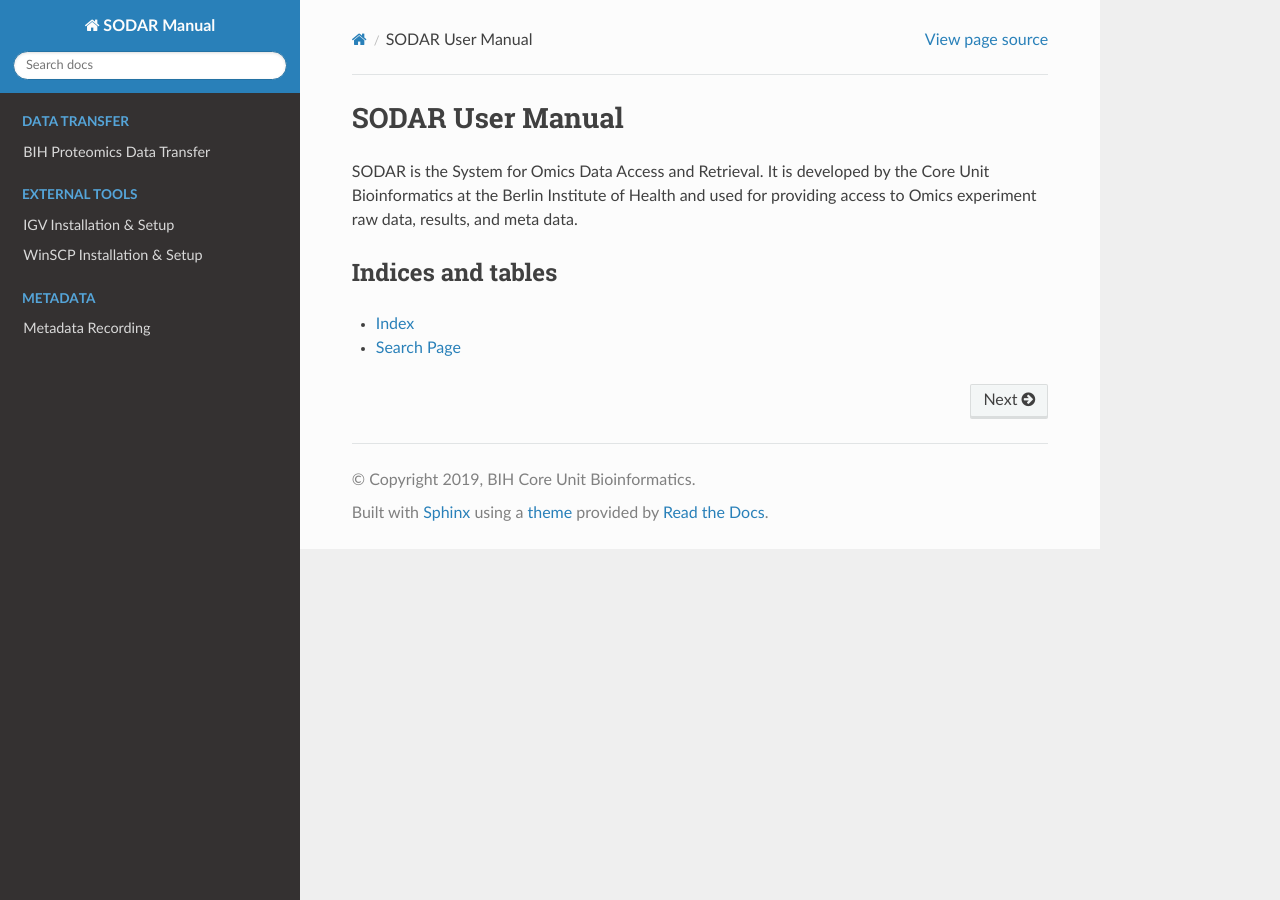
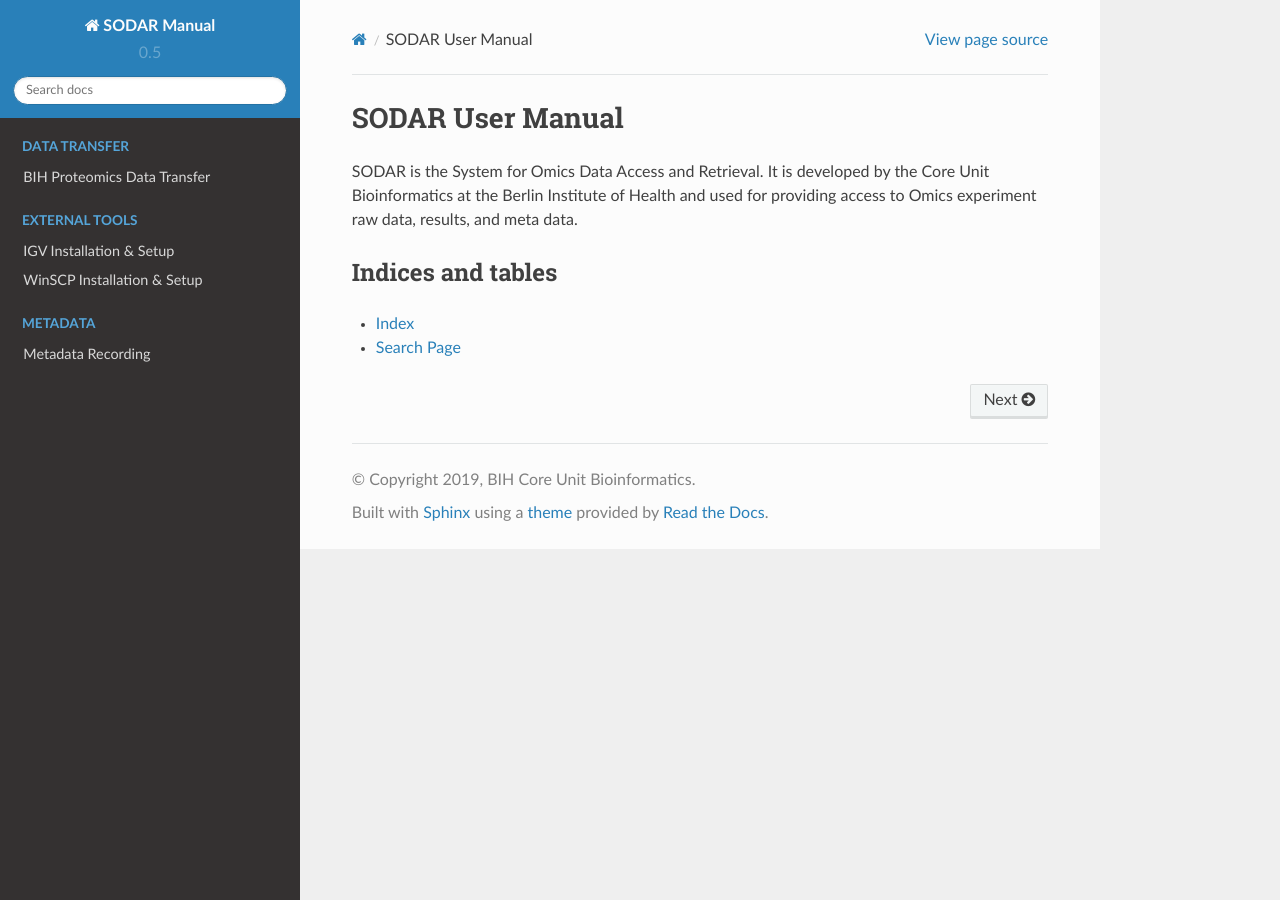
Before and after one commit to bihealth/sodar-server, a Sphinx documentation site: the page built from docs_manual/source/index.rst, in a window 1280 px wide. Built offline with Sphinx 7.4.7 and the Read the Docs theme 2.0.0, drawn with Linux system fonts in a browser that asks for light colours.

Commit message:
preparing v0.5.0 release

```diff
--- a/CHANGELOG.rst
+++ b/CHANGELOG.rst
@@ -5,8 +5,8 @@ Changelog for the SODAR Web UI. Loosely follows the
 `Keep a Changelog <http://keepachangelog.com/en/1.0.0/>`_ guidelines.
 
 
-v0.5.0 (WIP)
-============
+v0.5.0 (2019-06-05)
+===================
 
 Added
 -----
--- a/docs_dev/source/conf.py
+++ b/docs_dev/source/conf.py
@@ -24,9 +24,9 @@ copyright = '2019, BIH Core Unit Bioinformatics'
 author = 'Mikko Nieminen'
 
 # The short X.Y version
-version = '0.4'
+version = '0.5'
 # The full version, including alpha/beta/rc tags
-release = '0.4.5'
+release = '0.5.0'
 
 
 # -- General configuration ---------------------------------------------------
--- a/docs_manual/source/conf.py
+++ b/docs_manual/source/conf.py
@@ -55,9 +55,9 @@ author = 'BIH Core Unit Bioinformatics'
 # built documents.
 #
 # The short X.Y version.
-version = ''
+version = '0.5'
 # The full version, including alpha/beta/rc tags.
-release = ''
+release = '0.5.0'
 
 # The language for content autogenerated by Sphinx. Refer to documentation
 # for a list of supported languages.
```
